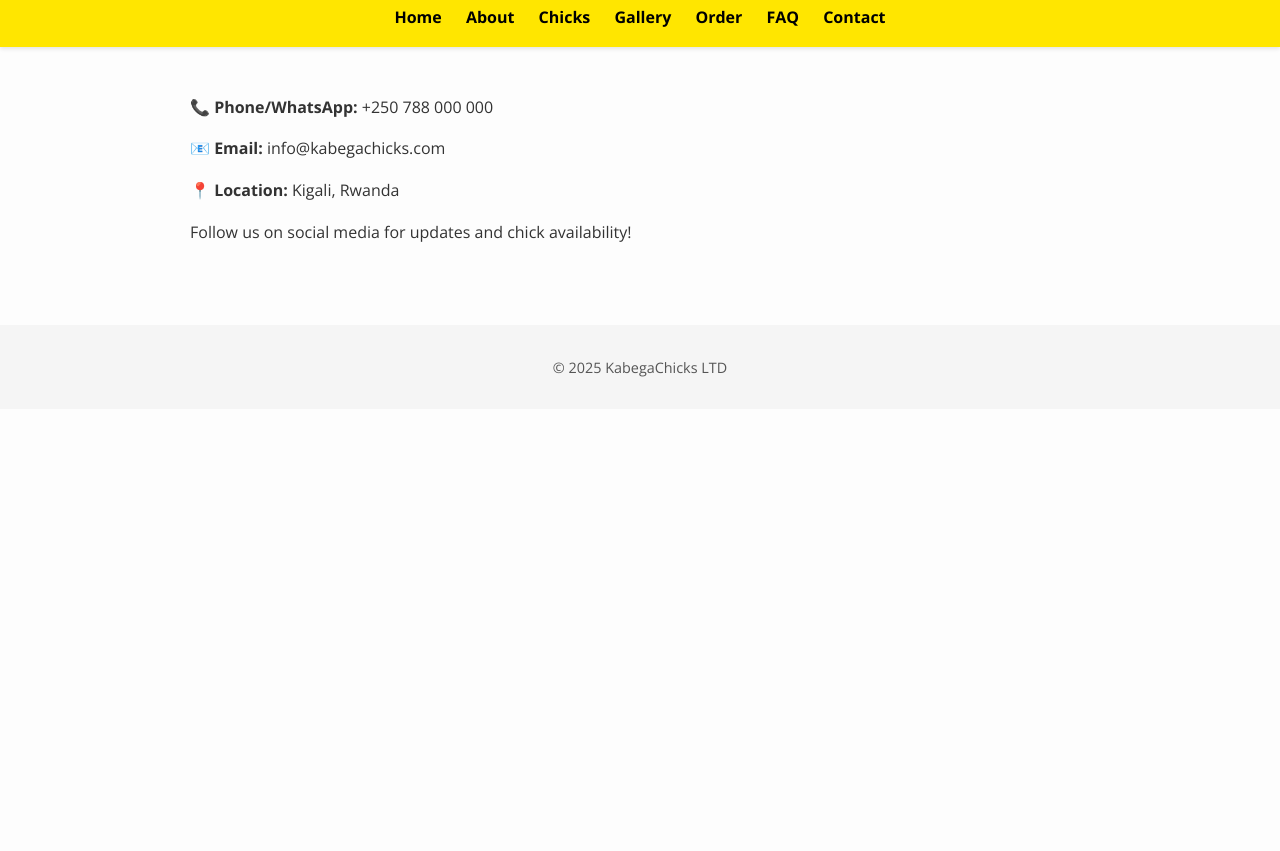
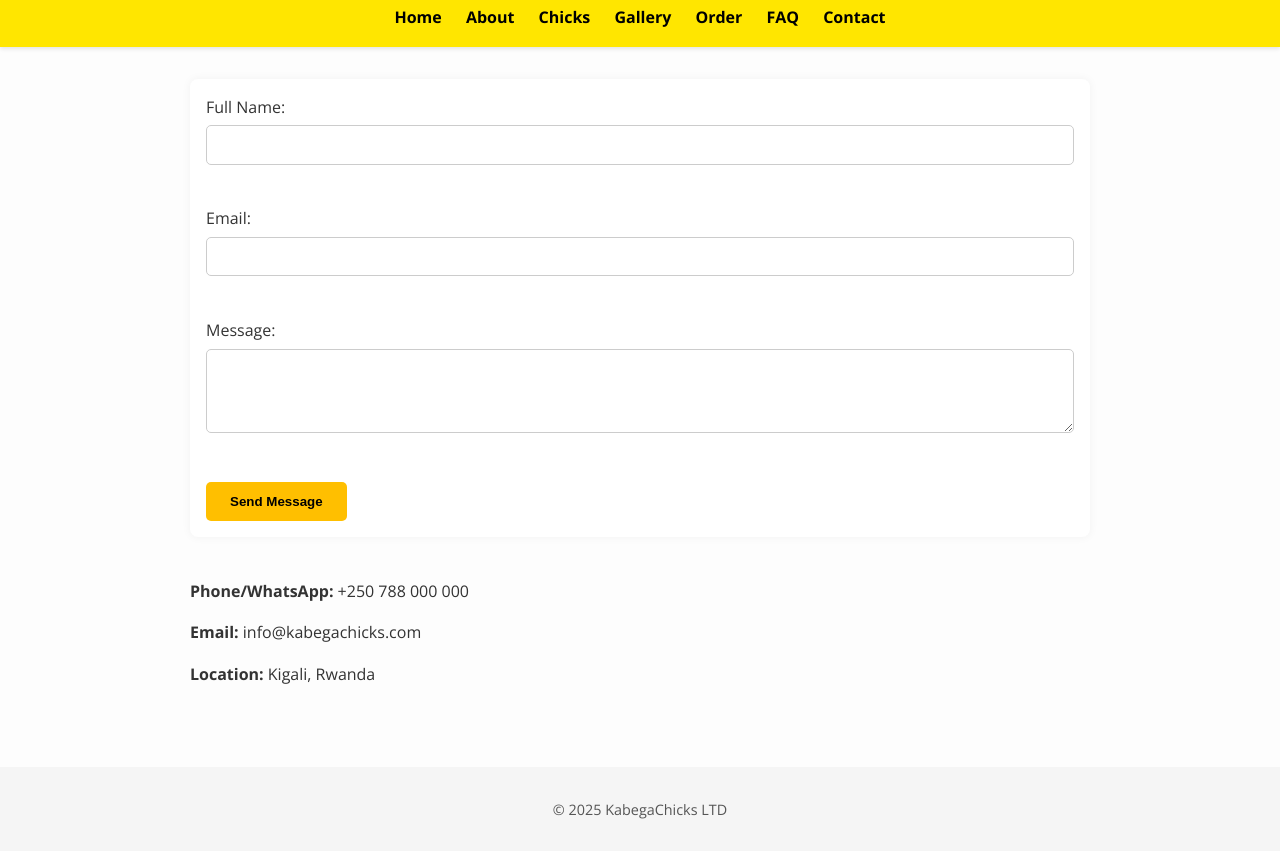
Before and after one commit to AbrahamHirwa/kabegachicks.github.io, a plain HTML site: page contact.html in a window 1280 px wide. Shown: the part 78-929 px from the top of the page. Before the commit the page ends 800 px from the top, so only its background shows below. Drawn offline with nearby package versions, Linux system fonts and the light colour scheme.

Commit message:
Add files via upload

```diff
--- a/contact.html
+++ b/contact.html
@@ -1,3 +1,4 @@
+
 <!DOCTYPE html>
 <html lang="en">
 <head>
@@ -21,10 +22,22 @@
   </header>
   <main>
     <section>
-      <p><strong>📞 Phone/WhatsApp:</strong> +250 788 000 000</p>
-      <p><strong>📧 Email:</strong> info@kabegachicks.com</p>
-      <p><strong>📍 Location:</strong> Kigali, Rwanda</p>
-      <p>Follow us on social media for updates and chick availability!</p>
+      <form action="https://formspree.io/f/mqkrapza" method="POST">
+        <label for="name">Full Name:</label><br>
+        <input type="text" id="name" name="name" required><br><br>
+
+        <label for="email">Email:</label><br>
+        <input type="email" id="email" name="email" required><br><br>
+
+        <label for="message">Message:</label><br>
+        <textarea id="message" name="message" rows="4" cols="50" required></textarea><br><br>
+
+        <input type="submit" value="Send Message">
+      </form>
+      <br>
+      <p><strong>Phone/WhatsApp:</strong> +250 788 000 000</p>
+      <p><strong>Email:</strong> info@kabegachicks.com</p>
+      <p><strong>Location:</strong> Kigali, Rwanda</p>
     </section>
   </main>
   <footer>
```
Also changed, not shown: order.html (+2 -1 lines).
